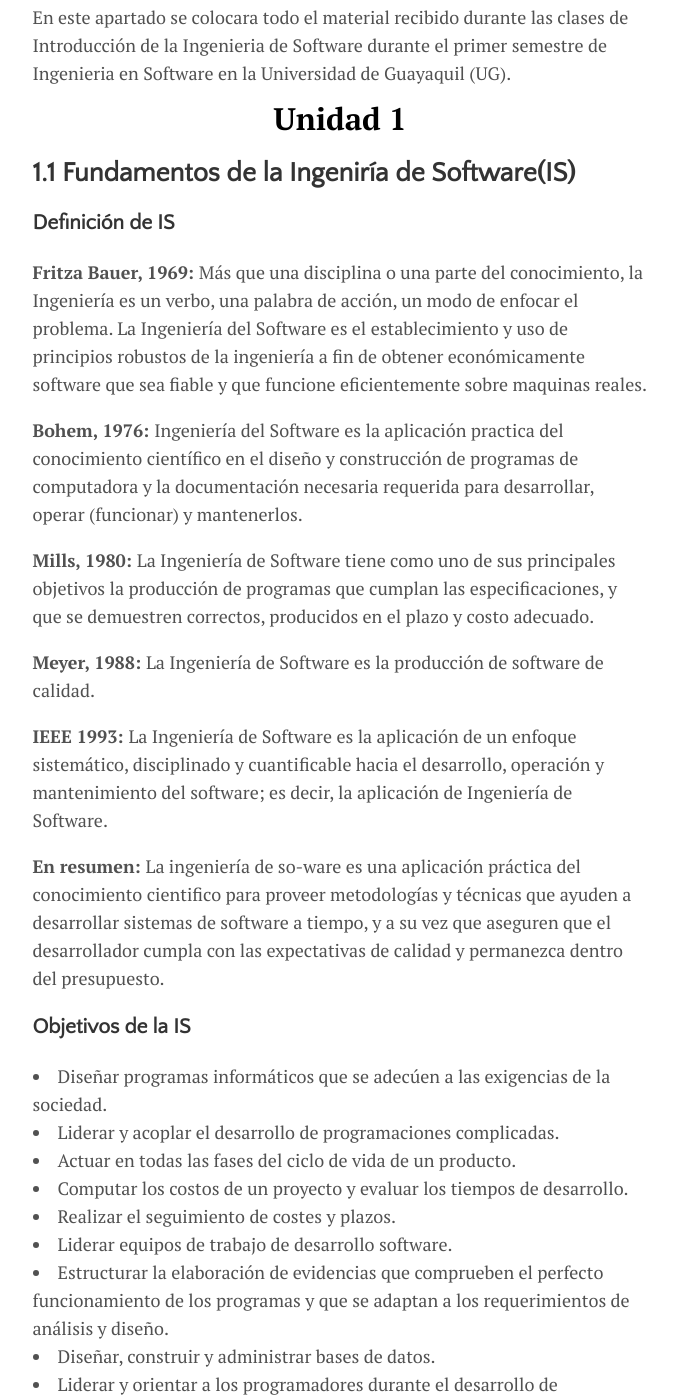
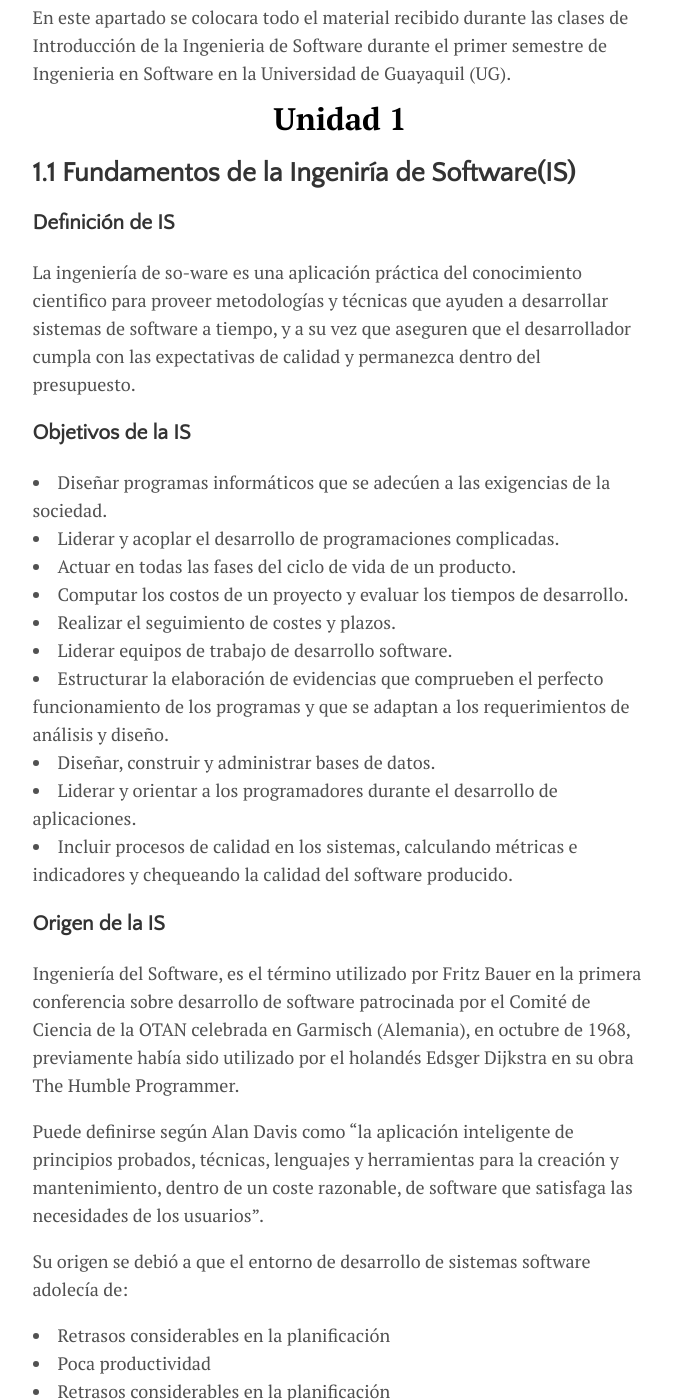
Before and after one commit to CesarFCL/CesarCarrion, a Jekyll site: the page built from menu/IntSof.md, in a window 1280 px wide and 1400 px high, scrolled down 217 px. Shown: the whole window, without its empty margins (300-977 px from the left). Built offline with Jekyll 4.4.1, drawn with Linux system fonts in a browser that asks for light colours; some of the changed text lies outside the part shown.

Commit message:
Modificación 2.3.6
Modificación 2.3.6

```diff
--- a/menu/IntSof.md
+++ b/menu/IntSof.md
@@ -10,18 +10,7 @@ En este apartado se colocara todo el material recibido durante las clases de Int
 ## 1.1 Fundamentos de la Ingeniría de Software(IS)
 
 ### Definición de IS
-<strong> Fritza Bauer, 1969: </strong>Más que una disciplina o una parte del conocimiento, la Ingeniería es un verbo, una palabra de acción, un modo de enfocar el problema.
-La Ingeniería del Software es el establecimiento y uso de principios robustos de la ingeniería a fin de obtener económicamente software que sea fiable y que funcione eficientemente sobre maquinas reales.
-
-<strong> Bohem, 1976: </strong>Ingeniería del Software es la aplicación practica del conocimiento científico en el diseño y construcción de programas de computadora y la documentación necesaria requerida para desarrollar, operar (funcionar) y mantenerlos.
-
-<strong> Mills, 1980: </strong>La Ingeniería de Software tiene como uno de sus principales objetivos la producción de programas que cumplan las especificaciones, y que se demuestren correctos, producidos en el plazo y costo adecuado.
-
-<strong>Meyer, 1988: </strong>La Ingeniería de Software es la producción de software de calidad.
-
-<strong>IEEE 1993: </strong>La Ingeniería de Software es la aplicación de un enfoque sistemático, disciplinado y cuantificable hacia el desarrollo, operación y mantenimiento del software; es decir, la aplicación de Ingeniería de Software.
-
-<strong>En resumen: </strong>La ingeniería de so-ware es una aplicación práctica del conocimiento cientifico para proveer metodologías y técnicas que ayuden a desarrollar sistemas de software a tiempo, y a su vez que aseguren que el desarrollador cumpla con las expectativas de calidad y permanezca dentro del presupuesto.
+La ingeniería de so-ware es una aplicación práctica del conocimiento cientifico para proveer metodologías y técnicas que ayuden a desarrollar sistemas de software a tiempo, y a su vez que aseguren que el desarrollador cumpla con las expectativas de calidad y permanezca dentro del presupuesto.
 
 ### Objetivos de la IS
 
@@ -56,7 +45,7 @@ Su origen se debió a que el entorno de desarrollo de sistemas software adolecí
 
 <li type="disc">Retrasos considerables en la planificación</li>
 
-<li type="disc">Poca produc7vidad</li>
+<li type="disc">Poca productividad</li>
 
 <li type="disc">Retrasos considerables en la planificación</li>
 
@@ -96,11 +85,7 @@ Esto es lo que se ha denominado habitualmente "crisis del software", que histór
 
 El término “evolución” del software se utiliza desde los sesenta para denominar la dinámica de crecimiento del software.
 
-Una definición atribuida a Lehman y Ramil dice que la evolución del software es “todas las actividades de programación que se orientan a generar una nueva versión de un software a partir de una versión anterior operativa.
-
 Ned Chapin (1999) lo definió como “la aplicación de las actividades y procesos de mantenimiento del software que generan una nueva versión operativa de un software con una funcionalidad de usuario o propiedades cambiadas a partir de una versión anterior […] junto con los procesos y actividades de garantia de calidad y con la gestión de esos procesos”. De estas definiciones se desprende que la evolución cubre el ajuste a funcionalidades adicionales.
-
-La guía SWEBOK considera que la causa del mantenimiento está tanto en la necesidad de “cambios” como de “evolución” en el software.
 
 ### La crisis del software
 
```
Also changed, not shown: other parts of menu/IntSof.md (+1 -1 lines).
